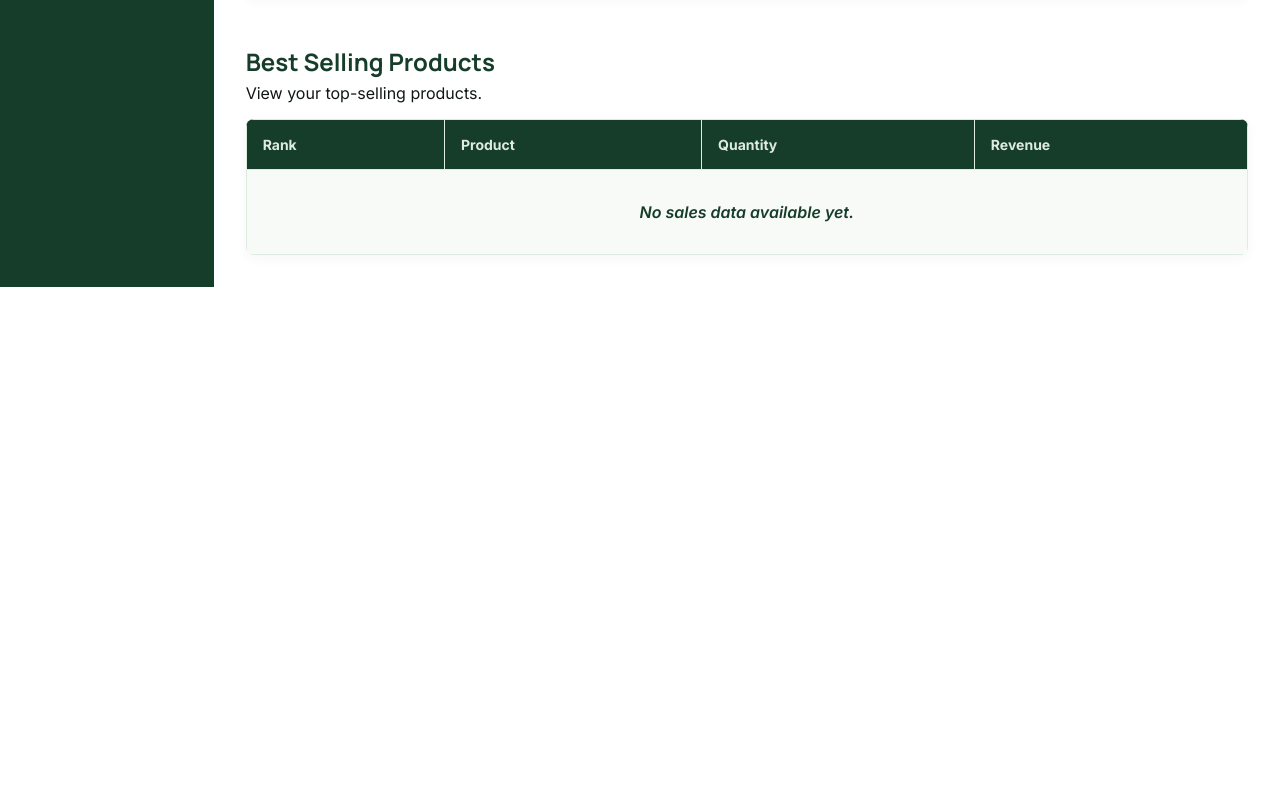
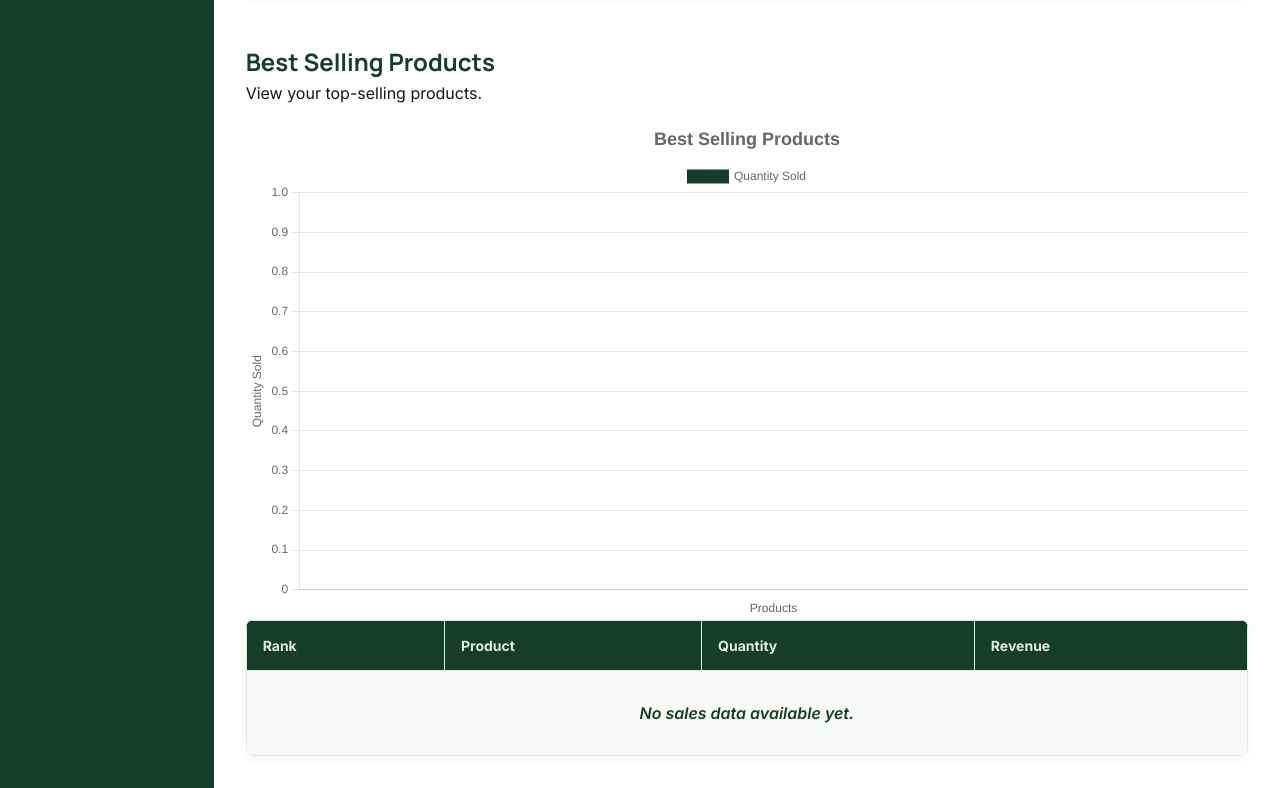
Before and after one commit to ALGGlodo/SariTracker, a website: page reports.html in a window 1280 px wide. Shown: the part 724-1512 px from the top of the page. Before the commit the page ends 1011 px from the top, so only its background shows below. Drawn offline with nearby package versions, Linux system fonts and the light colour scheme.

Commit message:
Created a chart section in my Reports.html. Added new features on the chart.

```diff
--- a/js/reports.js
+++ b/js/reports.js
@@ -127,3 +127,49 @@ bestSellingProducts.forEach((product,index) => {
   `;
 });
 }
+
+const bestSellingCanvas = document.getElementById("bestSellingChart");
+
+new Chart(bestSellingCanvas, {
+  type: "bar",
+  data: {
+    labels: bestSellingProducts.map(product => product[0]),
+    datasets: [{
+      label: "Quantity Sold",
+      data: bestSellingProducts.map(product => product[1].totalQuantity),
+      backgroundColor: "#163D2A",
+      borderColor: "#163D2A",
+      borderWidth: 2,
+      categoryPercentage: 0.8,
+      barPercentage: 0.8,
+      borderRadius: 5
+    }]
+  },
+  options:{
+    responsive: true,
+    plugins: {
+      title:{
+        display: true,
+        text: "Best Selling Products",
+        font: {
+          size: 18
+        }
+      }
+    },
+    scales: {
+      x: {
+        title: {
+          display: true,
+          text: "Products"
+        }
+      },
+      y: {
+        beginAtZero: true,
+        title: {
+          display: true,
+          text: "Quantity Sold"
+        }
+      }
+    }
+  }
+});
--- a/reports.html
+++ b/reports.html
@@ -114,6 +114,11 @@
         <section class="best-selling">
           <h2>Best Selling Products</h2>
           <p>View your top-selling products.</p>
+
+          <div class="chart-container">
+              <canvas id="bestSellingChart"></canvas>
+          </div>
+
           <div class="table-container">
             <table class="best-selling-table">
               <thead>
@@ -133,6 +138,7 @@
 
       </main>
     </div>
+    <script src="https://cdn.jsdelivr.net/npm/chart.js"></script>
     <script src="/js/reports.js"></script>
   </body>
 </html>
```
